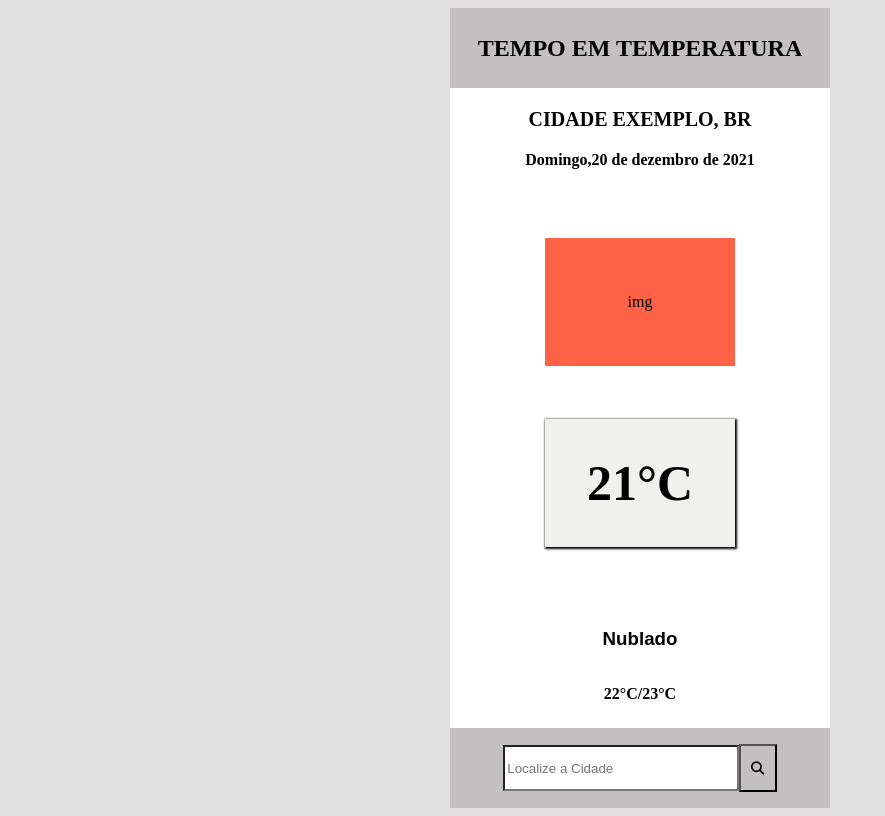
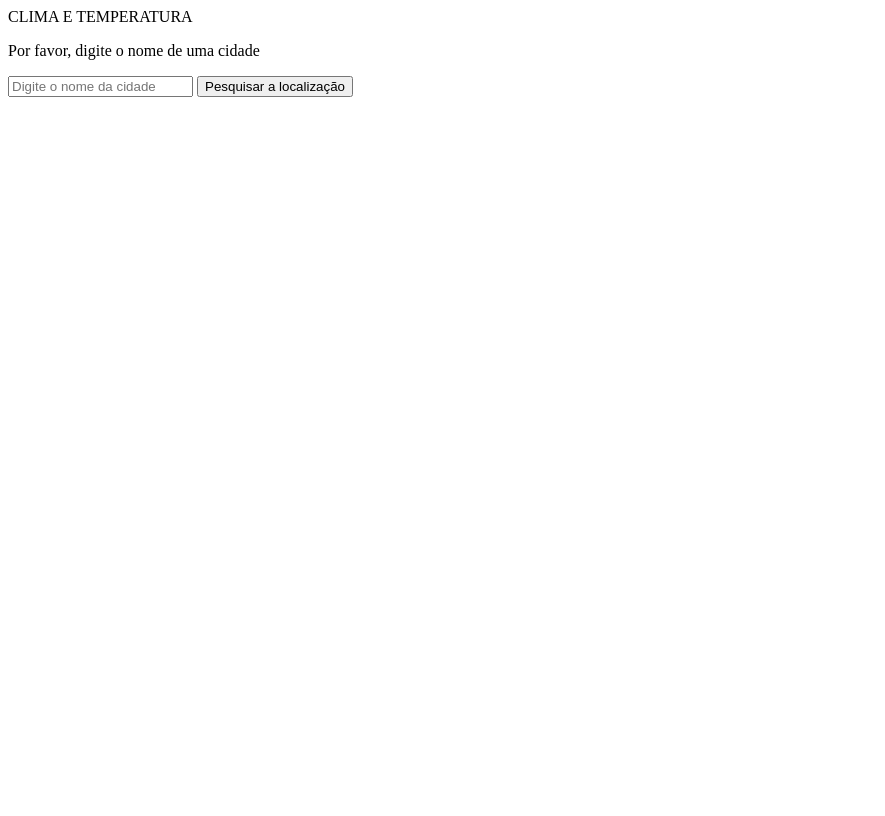
Before and after one commit to marcelinho21junior/ClimaETemperatura, a plain HTML site: page page/index.html in a window 1280 px wide. Shown: the whole page, without its empty margins (0-885 px from the left). Drawn offline with Linux system fonts and the light colour scheme.

Commit message:
outro projeto

```diff
--- a/css/estilo.css
+++ b/css/estilo.css
@@ -1,111 +1,3 @@
-body{
-    background-color: rgb(224, 224, 224);
-    display: flex;
-    justify-content: center;
-    align-items: center;
-    flex-direction: column;
-    height: 100vh;
+.card{
+    background-color: rgb(81, 81, 252);
 }
-
-.header{
-    display: flex;
-    justify-content: center;
-    align-items: center;
-    flex-direction: column;
-    height: 10%;
-    width: 30%;
-    background-color: rgb(194, 192, 192);
-}
-
-.card{
-    display: flex;
-    justify-content:space-between;
-    align-items: center;
-    flex-direction: column;
-    height: 80%;
-    width: 30%;
-    background-color: white;
-}
-
-.cardCidadeEData{
-    text-align: center;
-}
-
-.cardCidadeEDataCidade{
-    text-transform: uppercase;
-    font-size: 20px;
-}
-
-.cardCidadeEDataData{
-    font-weight: 600;
-}
-
-.cardImg{
-    display: flex;
-    justify-content: center;
-    align-items: center;
-    height: 20%;
-    width: 50%;
-    background-color: tomato;
-}
-
-.cardTemperaturaLetra{
-    background-color: rgb(240, 240, 239);
-    font-size:50px;
-    width: 50%;
-    height: 20%;
-    justify-content: center;
-    font-weight: 700;
-    box-shadow: 1px 1px 2px 1px black;
-}
-
-.cardTemperaturaLetraTempReal{
-    display: flex;
-    justify-content: center;
-    align-items: center;
-    height: 100%;
-    width: 100%;
-}
-
-.CardClimaETemperaturaPertoFooter{
-    display: flex;
-    justify-content: center;
-    align-items: center;
-    flex-direction: column;
-    width: 100%;
-    height: 20%;
-}
-
-.CardClimaETemperaturaPertoFooterClima{
-    font-family:Arial, Helvetica, sans-serif;
-}
-
-.CardClimaETemperaturaPertoFooterTemperatura{
-    font-weight: 600;
-}
-
-.footer{
-    display: flex;
-    justify-content: center;
-    align-items: center;
-    flex-direction: row;
-    height: 10%;
-    width: 30%;
-    background-color: rgb(194, 192, 192);
-}
-
-.FooterInput{
-    height: 50%;
-    width: 60%;
-    background-color: white;
-}
-
-.FooterButton{
-    height: 60%;
-    width: 10%;
-    background-color: rgb(194, 192, 192);
-}
-
-.fa-solid fa-magnifying-glass{
-    color: tomato;
-}
--- a/page/index.html
+++ b/page/index.html
@@ -4,34 +4,16 @@
     <meta charset="UTF-8">
     <meta http-equiv="X-UA-Compatible" content="IE=edge">
     <meta name="viewport" content="width=device-width, initial-scale=1.0">
-    <title>CLIMA E TEMPERATURA</title>
-    <link rel="stylesheet" href="../css/estilo.css">
-    <script src="https://kit.fontawesome.com/20345792df.js" crossorigin="anonymous"></script>
+    <title>CLIMA TEMPO</title>
 </head>
 <body>
-   <header class="header">
-        <h2 id="">TEMPO EM TEMPERATURA</h2>
-   </header>
-   <div class="card">
-        <div class="cardCidadeEData">
-            <h3 id="" class="cardCidadeEDataCidade">Cidade Exemplo, Br</h3>
-            <p id="" class="cardCidadeEDataData">Domingo,20 de dezembro de 2021</p>
+    <div class="card">
+        <header>CLIMA E TEMPERATURA</header>
+        <div>
+            <p>Por favor, digite o nome de uma cidade</p>
+            <input type="text" placeholder="Digite o nome da cidade">
+            <button>Pesquisar a localização</button>
         </div>
-        <div class="cardImg">
-            img
-        </div>
-        <div class="cardTemperaturaLetra">
-            <span id="" class="cardTemperaturaLetraTempReal">21°C</span>
-        </div>
-        <div class="CardClimaETemperaturaPertoFooter">
-            <h3 id="" class="CardClimaETemperaturaPertoFooterClima">Nublado</h3>
-            <p id="" class="CardClimaETemperaturaPertoFooterTemperatura">22°C/23°C</p>
-        </div>
-   </div>
-   <footer class="footer">
-        <input id="FooterInput" class="FooterInput" type="text" placeholder="Localize a Cidade">
-        <button onclick="clicar()" class="FooterButton"><i class="fa-solid fa-magnifying-glass"></i></button>
-   </footer>
-   <script src='../script/script.js'></script>
+    </div>
 </body>
 </html>
--- a/script/script.js
+++ /dev/null
@@ -1,5 +0,0 @@
-function clicar(){
-    const api={
-        base:'api.openweathermap.org/data/2.5/weather?q={city name}&appid={API key}'
-    }
-}
```
